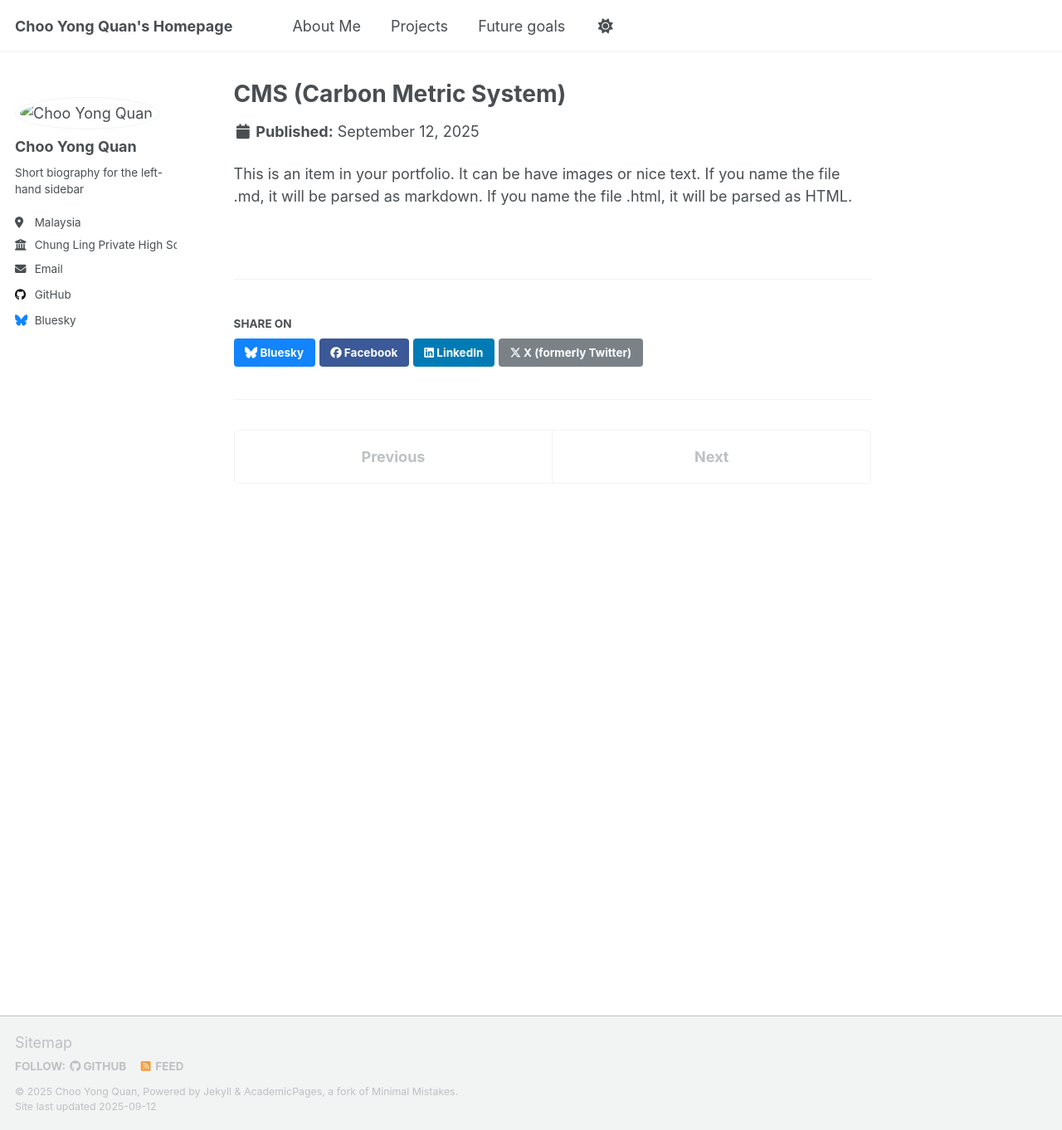
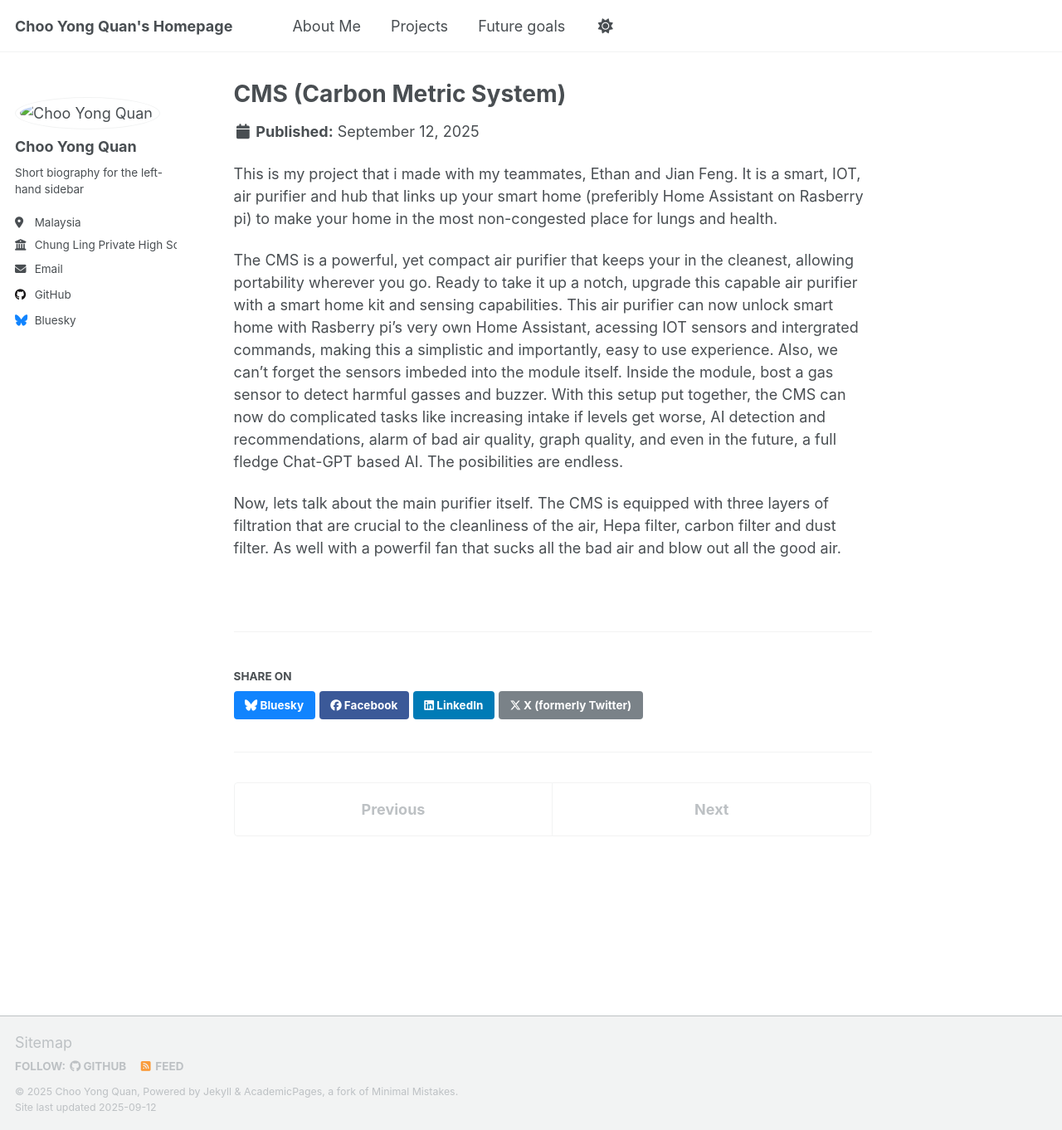
Before and after one commit to s25229-ctrl/s25229-ctrl, a Jekyll site: the page built from _portfolio/portfolio-1.md, in a window 1280 px wide and 1362 px high. Shown: the whole window at 83% size. Built offline with Jekyll 4.4.1, drawn with Linux system fonts in a browser that asks for light colours; a script that is not in the unit is left out.

Commit message:
_portfolio

```diff
--- a/_portfolio/portfolio-1.md
+++ b/_portfolio/portfolio-1.md
@@ -4,4 +4,8 @@ excerpt: "a model of the Carbon Metric System<br/><img src='/images/500x300.png'
 collection: portfolio
 ---
 
-This is an item in your portfolio. It can be have images or nice text. If you name the file .md, it will be parsed as markdown. If you name the file .html, it will be parsed as HTML.
+This is my project that i made with my teammates, Ethan and Jian Feng. It is a smart, IOT, air purifier and hub that links up your smart home (preferibly Home Assistant on Rasberry pi) to make your home in the most non-congested place for lungs and health.
+
+The CMS is a powerful, yet compact air purifier that keeps your in the cleanest, allowing portability wherever you go. Ready to take it up a notch, upgrade this capable air purifier with a smart home kit and sensing capabilities. This air purifier can now unlock smart home with Rasberry pi's very own Home Assistant, acessing IOT sensors and intergrated commands, making this a simplistic and importantly, easy to use experience. Also, we can't forget the sensors imbeded into the module itself. Inside the module, bost a gas sensor to detect harmful gasses and buzzer. With this setup put together, the CMS can now do complicated tasks like increasing intake if levels get worse, AI detection and recommendations, alarm of bad air quality, graph quality, and even in the future, a full fledge Chat-GPT based AI. The posibilities are endless.
+
+Now, lets talk about the main purifier itself. The CMS is equipped with three layers of filtration that are crucial to the cleanliness of the air, Hepa filter, carbon filter and dust filter. As well with a powerfil fan that sucks all the bad air and blow out all the good air.
```
